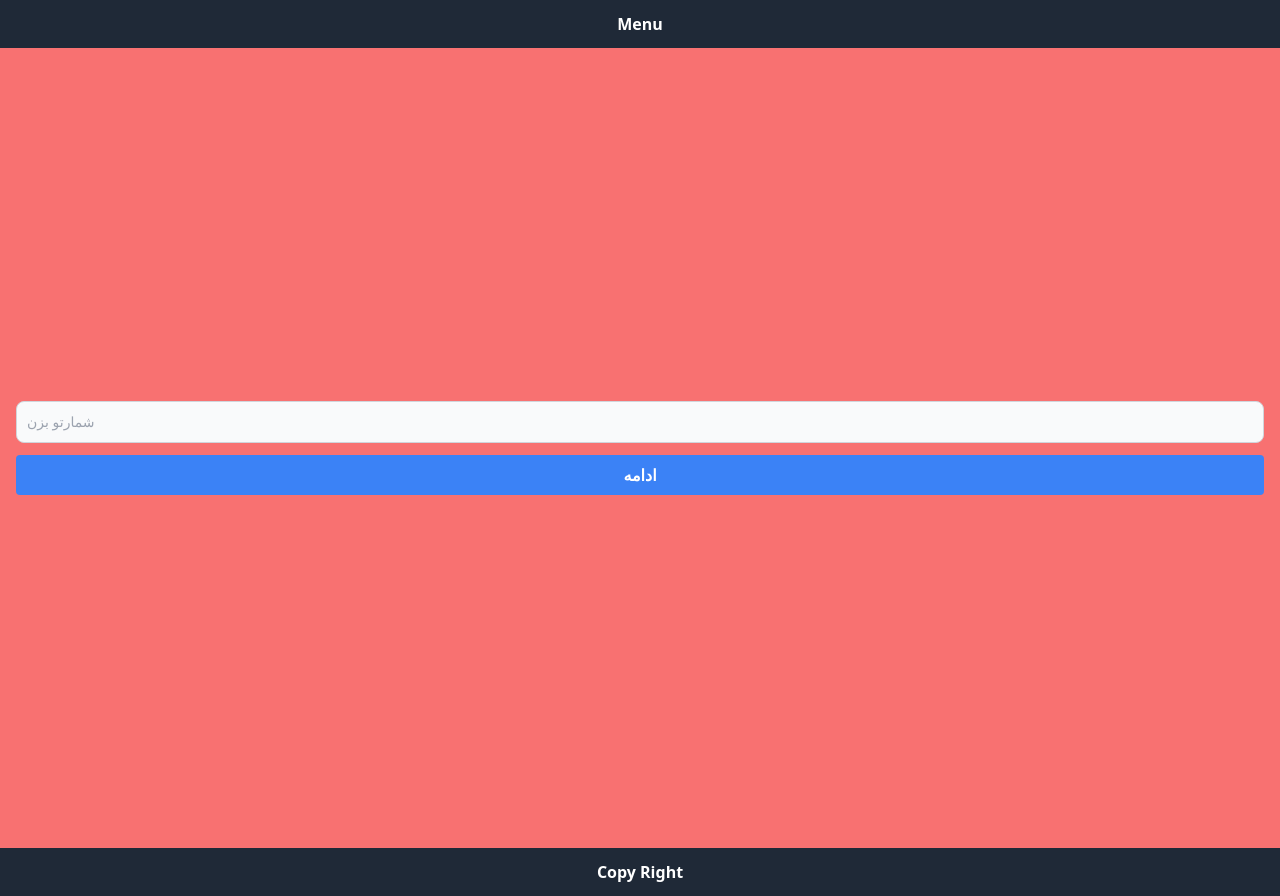
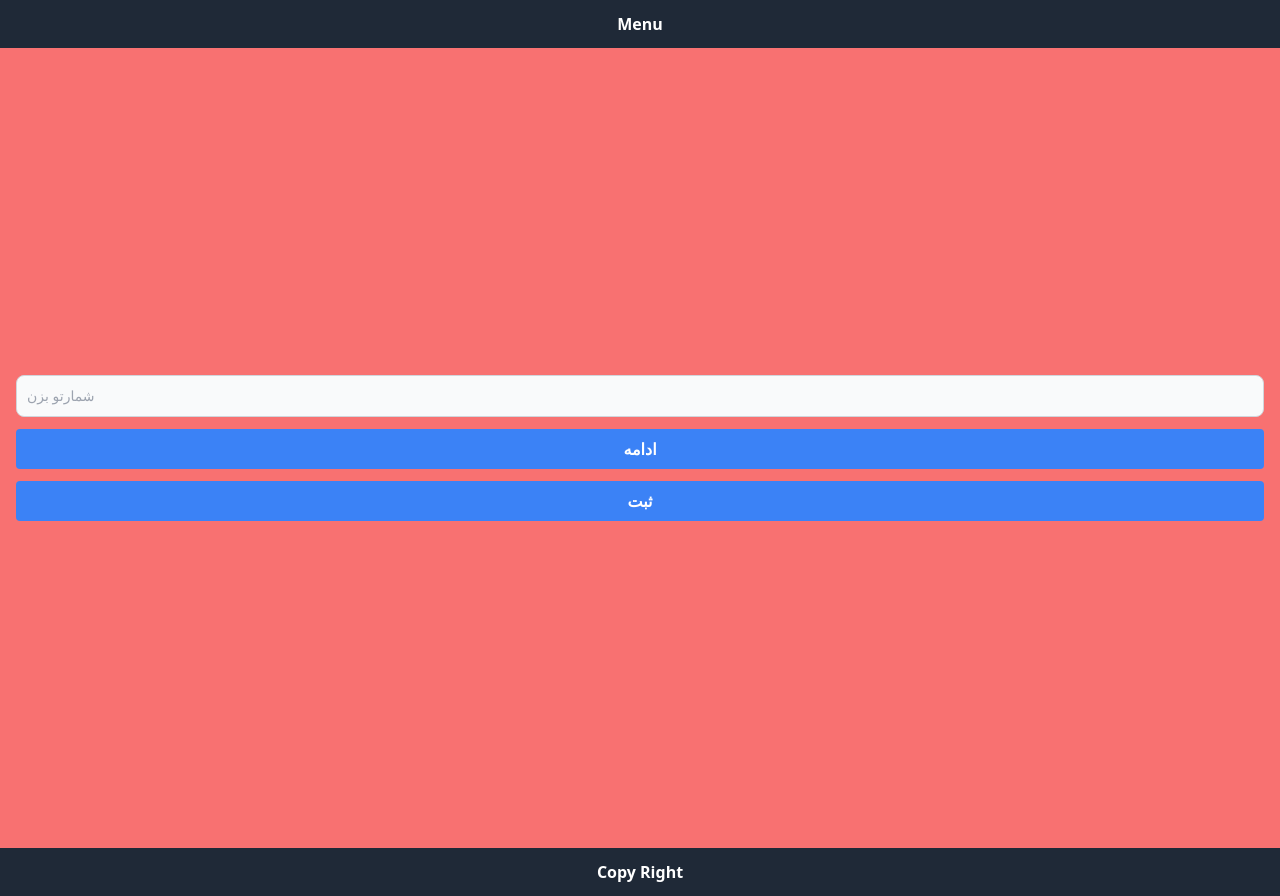
Before and after one commit to Mohammad-dn/initial-webpack-project, a website built with webpack: page src/public/index.html in a window 1280 px wide. Built offline with nearby package versions, Linux system fonts and the light colour scheme.

Commit message:
add-button-to-auth

```diff
--- a/src/components/Button/index.js
+++ b/src/components/Button/index.js
@@ -5,9 +5,11 @@ export default function Button(params) {
         typeof params === "object" &&
          !Array.isArray(params) &&
           params !== null
+          // یک تابع برای چک کردن وضعیت آبجکت ورودی
         )
   return Box({
     Element: "button",
+    // ورودی را چک میکنیم اگر چیزی به جز موارد بالا بود  چیلدرن اون آبجکت رو بخون و اگر چیزی به جز شروط بالا بود همون رو بخون
     children: objectCondition ? params.children : params,
     className:
       "bg-blue-500 hover:bg-blue-700 text-white font-bold py-2 px-4 rounded",
--- a/src/components/TextField/index.js
+++ b/src/components/TextField/index.js
@@ -1,7 +1,6 @@
 import Box from "../box";
 
 function TextField(params) {
-  console.log(params);
   const textField = Box({
     Element: "input",
     className:
@@ -9,8 +8,7 @@ function TextField(params) {
   });
 // baghie attribuit haye HTMl ro taht onvane yek object be component textFeild midim
   Object.keys(params).map((key) => {
-    textField[key] = params[key];
-
+    textField[key] = params[key]
 });
   return textField
 }
--- a/src/components/box/index.js
+++ b/src/components/box/index.js
@@ -10,7 +10,7 @@ export default function Box(params) {
       box.append(child);
     });
   }
-//   در غیر این صورت از طریق اینر اچتی ام ال بخوم
+//  در غیر این صورت از طریق اینر اچتی ام ال بخون
    else box.innerHTML = children || "";
   return box;
 }
--- a/src/pages/auth/index.js
+++ b/src/pages/auth/index.js
@@ -15,8 +15,11 @@ export default function auth() {
         }),
         Button({
           children:"ادامه",
-          className:"my-6"
+          className:"my-6 hidden"
         }),
+        Button({
+          children:"ثبت",
+        })
     ],
   }))
 }
```
Also changed, not shown: src/public/index.html (+1 -1 lines).
